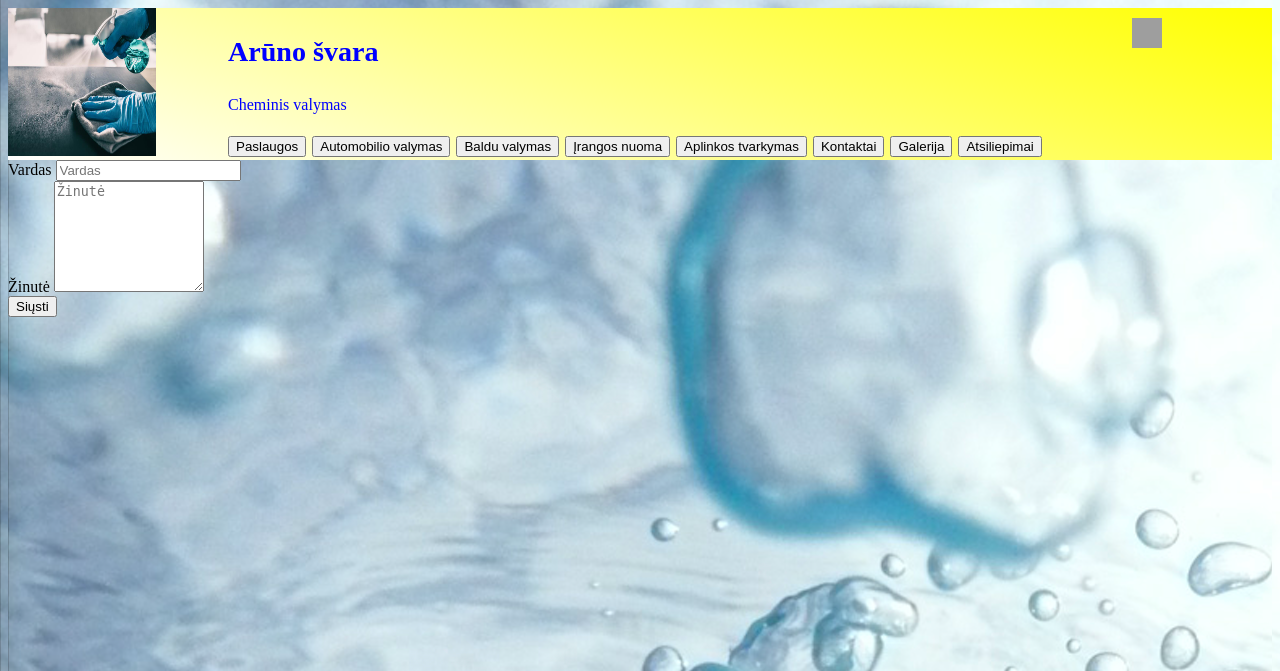
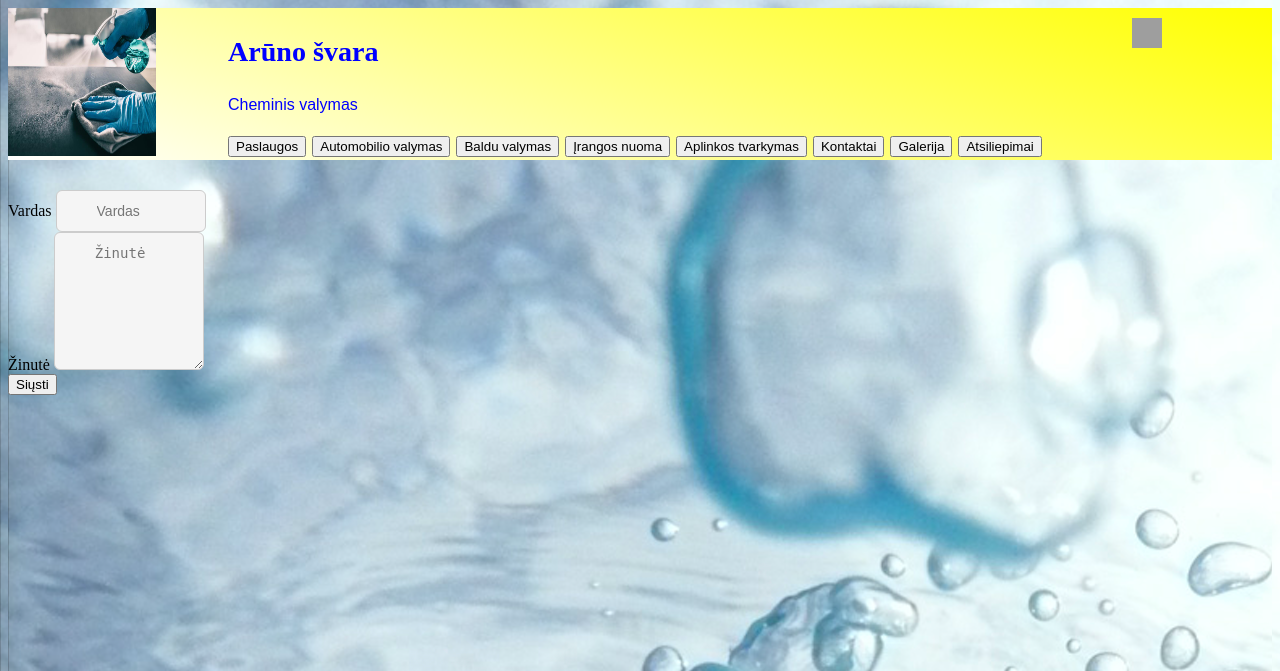
Before and after one commit to Andriuslu/Klases-darbas, a PHP site: page /public_html/Atsiliepimai.html in a window 1280 px wide. Shown: the top 671 px of the page. Run offline with PHP 8.4, Linux system fonts and the light colour scheme; grey boxes are pictures that could not be loaded.

Commit message:
changed font for <li>, added text_place for all pages, update input $ textarea, add position for form.

```diff
--- a/public_html/css/Aruno_svara_layout.css
+++ b/public_html/css/Aruno_svara_layout.css
@@ -206,6 +206,49 @@ h2 {
     color: white;
     text-shadow: 1px 1px 2px black, 0 0 25px blue, 0 0 5px darkblue;
 }
-li {
-    font-family: "Times New Roman", Times, serif;
+li, p {
+    font-family: Arial, Helvetica, sans-serif;
 }
+.text {
+    color: white;
+    text-shadow: 1px 1px 2px black, 0 0 25px blue, 0 0 5px darkblue;
+}
+
+.text_place {
+    padding-left: 90px;
+    padding-bottom: 20px;
+}
+input[type=text] {
+    width: 150px;
+    box-sizing: border-box;
+    border: 1px solid #ccc;
+    border-radius: 6px;
+    font-size: 14px;
+    background-color: whitesmoke;
+    padding: 12px 20px 12px 40px;
+    -webkit-transition: width 0.4s ease-in-out;
+    transition: width 0.4s ease-in-out;
+}
+
+input[type=text]:focus {
+    width: 30%;
+}
+textarea {
+    width: 150px;
+    box-sizing: border-box;
+    border: 1px solid #ccc;
+    border-radius: 6px;
+    font-size: 14px;
+    background-color: whitesmoke;
+    padding: 12px 20px 12px 40px;
+    -webkit-transition: width 0.4s ease-in-out;
+    transition: width 0.4s ease-in-out;
+}
+
+textarea[typeof=text]:focus {
+    width: 30%;
+}
+.form {
+    position: relative;
+    top: 30px;
+}
```
